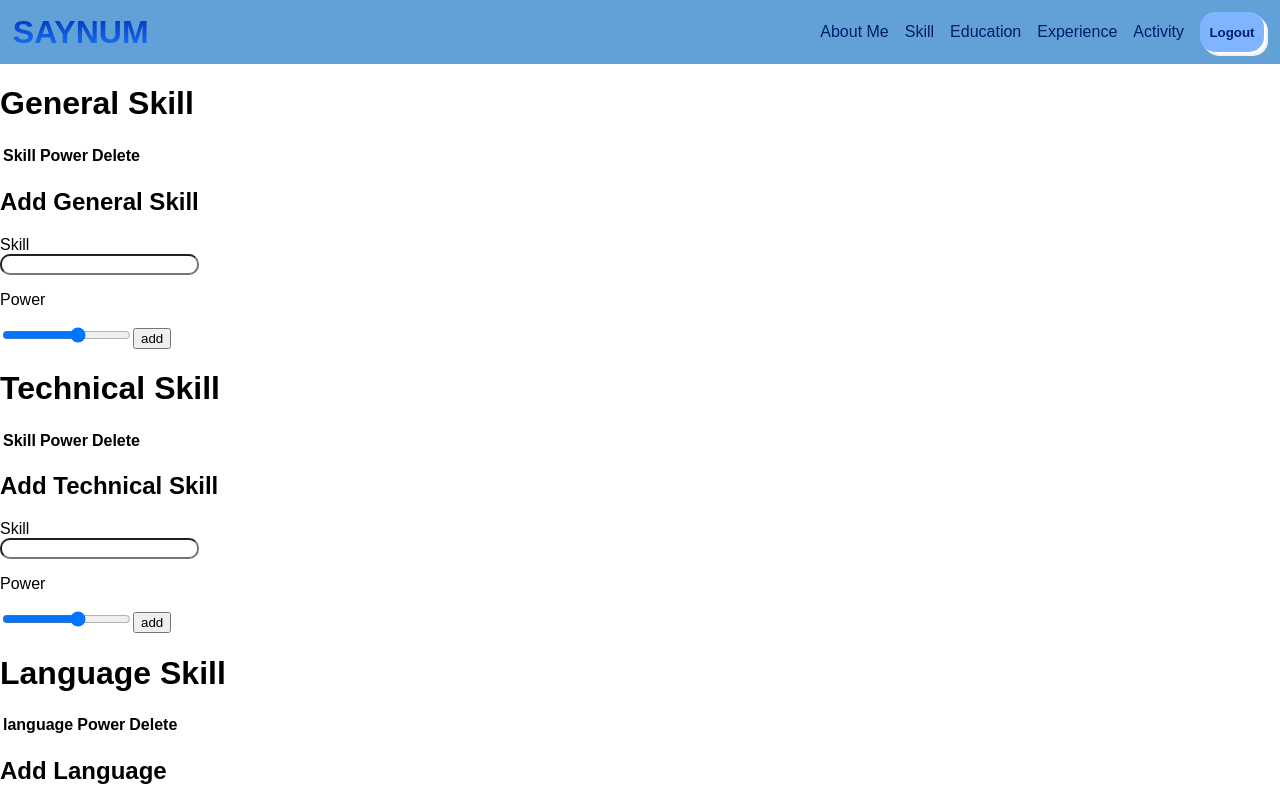
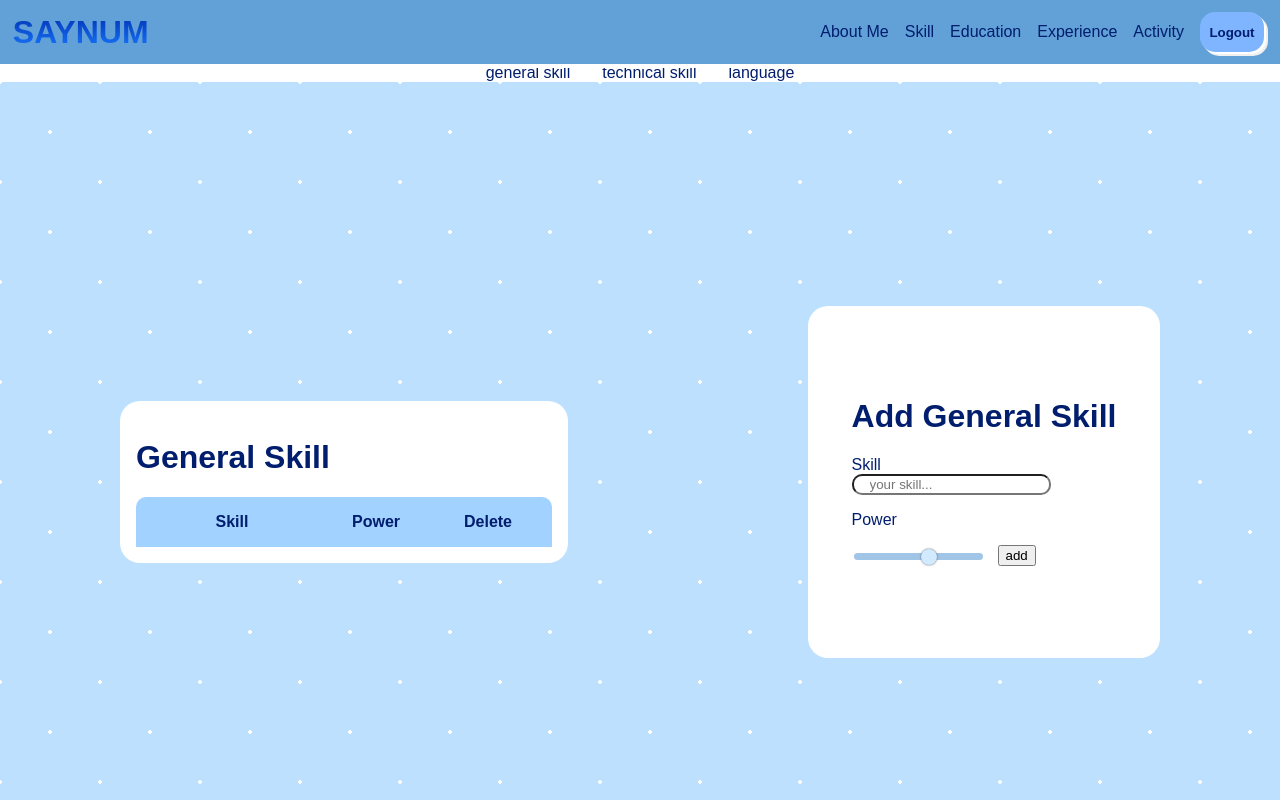
Before and after one commit to boomtnt2843/resume-maker-web, a React (Create React App) app in the folder frontend/: page /myaccount/skill in a window 1280 px wide. Shown: the top 800 px of the page. Built offline with nearby package versions, Linux system fonts and the light colour scheme; sample sign-in values are in the browser's storage; a web font is replaced by a local one.

Commit message:
skill ui

```diff
--- a/frontend/src/components/Skill.tsx
+++ b/frontend/src/components/Skill.tsx
@@ -340,12 +340,17 @@ function Skill() {
   },[myInfoId])
 
     return (
-      <div>
+      <div id="general">
         <InfoNavBar></InfoNavBar>
-        <div className="skill-container">
-          <div className="general-skill-container">
+        <div className="skill-menu" >
+          <a href="#general" className="skill-wrap">general skill</a>
+          <a href="#technical" className="skill-wrap">technical skill</a>
+          <a href="#language" className="skill-wrap">language</a>
+        </div>
+        <div className="skill-container" >
+          <div className="general-skill-container" >
+            <div className="general-box">
               <h1>General Skill</h1>
-            <div className="general-box">
               <table className="general-table">
                 <thead>
                   <tr>
@@ -366,13 +371,14 @@ function Skill() {
                 ))}
                 </tbody>
               </table>
+            </div>
             <div className="general-input" id='general-input'>
               <h1>IT'S MAXIMUM GENERAL SKILLS!</h1>
               <form className="general-form" id="general-form" onSubmit={submitFormGenearl}>
-                  <h2>Add General Skill</h2>
+                <h1>Add General Skill</h1>
                 <div className="box-input" id='general-name-input'>
                   <p>Skill</p>
-                    <input type="text" className="info-input" id="name" onChange={handleInputChangeGeneral} />
+                  <input type="text" className="info-input" id="name" onChange={handleInputChangeGeneral} placeholder="your skill..."/>
                   <small>something error</small>
                 </div>
                 <p>Power</p>
@@ -381,11 +387,10 @@ function Skill() {
               </form>
             </div>
           </div>
-          </div>
-          <div className="technical-skill-container">
+          <div className="technical-skill-container" id="technical">
+            <div className="technical-box">
               <h1>Technical Skill</h1>
-            <div className="technical-box">
-              <table className="tachnical-table">
+              <table className="technical-table">
                 <thead>
                   <tr>
                     <th>Skill</th>
@@ -405,13 +410,14 @@ function Skill() {
                 ))}
                 </tbody>
               </table>
+            </div>
             <div className="technical-input" id='technical-input'>
               <h1>IT'S MAXIMUM TECHNICAL SKILLS!</h1>
               <form className="technical-form" id="technical-form" onSubmit={submitFormTechnical}>
-                  <h2>Add Technical Skill</h2>
+                <h1>Add Technical Skill</h1>
                 <div className="box-input" id='technical-name-input'>
                   <p>Skill</p>
-                    <input type="text" className="info-input" id="name" onChange={handleInputChangeTechnical} />
+                  <input type="text" className="info-input" id="name" onChange={handleInputChangeTechnical} placeholder="your skill..."/>
                   <small>something error</small>
                 </div>
                 <p>Power</p>
@@ -420,10 +426,9 @@ function Skill() {
               </form>
             </div>
           </div>
-          </div>
-          <div className="language-container">
+          <div className="language-container" id="language">
+            <div className="language-box">
               <h1>Language Skill</h1>
-            <div className="language-box">
               <table className="language-table">
                 <thead>
                   <tr>
@@ -444,13 +449,14 @@ function Skill() {
                 ))}
                 </tbody>
               </table>
+            </div>
             <div className="language-input" id='language-input'>
               <h1>IT'S MAXIMUM LANGUAGES!</h1>
               <form className="language-form" id="language-form" onSubmit={submitFormLanguage}>
-                  <h2>Add Language</h2>
+                <h1>Add Language</h1>
                 <div className="box-input" id='language-name-input'>
                   <p>Language</p>
-                    <input type="text" className="info-input" id="name" onChange={handleInputChangeLanguage} />
+                  <input type="text" className="info-input" id="name" onChange={handleInputChangeLanguage} placeholder="language..."/>
                   <small>something error</small>
                 </div>
                 <p>Power</p>
@@ -461,7 +467,6 @@ function Skill() {
           </div>
         </div>
       </div>
-      </div>
     );
   }
 
--- a/frontend/src/css/navbar.css
+++ b/frontend/src/css/navbar.css
@@ -131,7 +131,7 @@
         opacity: 1;
         justify-content: center;
         transition: all 0.5s ease;
-        z-index: -1;
+        z-index: -99;
         height: 60vh;
         font-size: 1.6rem;
     }
--- a/frontend/src/css/skill.css
+++ b/frontend/src/css/skill.css
@@ -1,14 +1,59 @@
-.box-input > small{
-    display: none;
+/* warp menu */
+
+.skill-menu{
+    display: flex;
+    position: sticky;
+    top: 4rem;
+    width: 100%;
+    background-color: #FFFFFF;
+    justify-content: center;
 }
 
-.box-input.error > small{
-    display: block;
-    color: #ff3e3e;
+.skill-menu > a{
+    justify-content: center;
+    text-decoration: none;
+    padding-right: 1rem;
+    padding-left: 1rem;
+    color: #001D6E;
 }
 
-.box-input.error > input{
-    border: solid 4px #ff3e3e;
+.skill-menu > a:hover{
+    background-color: #61a1d7;
+}
+
+/* main content */
+
+.skill-container{
+    color: #001D6E;
+}
+
+.general-skill-container,.technical-skill-container,.language-container{
+    width: 100%;
+    height: 100vh;
+    display: flex;
+    justify-content:space-around;
+    align-items: center;
+    flex-wrap: wrap;
+    background-image: radial-gradient(#ffffff 2px, transparent 2px), radial-gradient(#ffffff 2px, transparent 2px);
+    background-size: 100px 100px;
+    background-position: 0 0, 50px 50px;
+}
+
+.general-skill-container>div,.technical-skill-container>div,.language-container>div{
+    padding: 1rem;
+}
+
+.general-skill-container{
+    background-color: #bde0fe;
+}
+
+.technical-skill-container{
+    background-color: #a1c5e7;
+    flex-direction: row-reverse;
+}
+
+.language-container{
+    background-color: #a8e1df;
 }
 
 .general-input > h1,.technical-input > h1,.language-input > h1{
@@ -26,3 +71,195 @@
 .general-input.max > form,.technical-input.max > form,.language-input.max > form{
     display: none;
 }
+
+.general-input,.technical-input,.language-input{
+    display: flex;
+    flex-direction: column;
+    background-color: #FFFFFF;
+    border-radius: 20px;
+    align-items: center;
+    justify-content: center;
+    width: 20rem;
+    height: 20rem;
+}
+
+.general-input h1,.technical-input h1,.language-input h1{
+    margin-top: 0;
+}
+
+.general-box,.technical-box,.language-box{
+    background-color: #FFFFFF;
+    border-radius: 20px;
+}
+
+.general-table{
+    background-color: #d1eaff;
+    padding: 1rem;
+    border-radius: 20px;
+    border-collapse: collapse;
+}
+
+.technical-table{
+    background-color: #a1c5e7;
+    padding: 1rem;
+    border-radius: 20px;
+    border-collapse: collapse;
+}
+
+.language-table{
+    background-color: #a8e1df;
+    padding: 1rem;
+    border-radius: 20px;
+    border-collapse: collapse;
+}
+
+.general-table th{
+    background-color:#a2d2ff;
+    padding: 1rem;
+}
+
+.technical-table th{
+    background-color:#61a1d7;
+    padding: 1rem;
+}
+
+.language-table th{
+    background-color:#88c7db;
+    padding: 1rem;
+}
+
+.general-table td,.technical-table td,.language-table td{
+    padding: 0.5rem;
+}
+
+.general-table th:nth-child(1),.technical-table th:nth-child(1),.language-table th:nth-child(1){
+    width: 10rem;
+    border-radius: 10px 0 0 0;
+    max-width: 16rem;
+}
+
+.general-table th:nth-child(2),.technical-table th:nth-child(2),.language-table th:nth-child(2){
+    width: 4rem;
+}
+
+.general-table th:nth-child(3),.technical-table th:nth-child(3),.language-table th:nth-child(3){
+    width: 6rem;
+    border-radius: 0 10px 0 0 ;
+}
+
+.general-table td:nth-child(1),.technical-table td:nth-child(1),.language-table td:nth-child(1){
+    padding-left: 1rem;
+    width: 10rem;
+    max-width: 16rem;
+}
+
+.general-table td:nth-child(2),.technical-table td:nth-child(2),.language-table td:nth-child(2){
+    text-align: center;
+    width: 4rem;
+}
+
+.general-table td:nth-child(3),.technical-table td:nth-child(3),.language-table td:nth-child(3){
+    text-align: center;
+    width: 4rem;
+}
+
+.general-table td:nth-child(3)>button{
+    border: none;
+    border-radius: 5px;
+    background-color: #a2d2ff;
+    cursor: pointer;
+    width: 2rem;
+    height: 2rem;
+    transition: all 0.5s ease;
+}
+
+.technical-table td:nth-child(3)>button{
+    border: none;
+    border-radius: 5px;
+    background-color: #61a1d7;
+    cursor: pointer;
+    width: 2rem;
+    height: 2rem;
+    transition: all 0.5s ease;
+}
+
+.language-table td:nth-child(3)>button{
+    border: none;
+    border-radius: 5px;
+    background-color: #88c7db;
+    cursor: pointer;
+    width: 2rem;
+    height: 2rem;
+    transition: all 0.5s ease;
+}
+
+.general-table td:nth-child(3)>button:hover,.technical-table td:nth-child(3)>button:hover,.language-table td:nth-child(3)>button:hover{
+    background-color:#ffc8dd;
+}
+
+@media screen and (max-width: 816px){
+    .skill-container>div{
+        height: 100%;
+    }
+
+    .skill-container>div>div{
+        margin-top: 4rem;
+        margin-bottom: 1rem;
+    }
+}
+
+@media screen and (max-width: 465px){
+    .general-box,.technical-box,.language-box{
+        border-radius: 0;
+    }
+}
+
+@media screen and (max-width: 370px){
+    .general-input,.technical-input,.language-input{
+        border-radius: 0;
+    }
+}
+
+/* error box */
+
+.box-input > small{
+    display: none;
+}
+
+.box-input.error > small{
+    display: block;
+    color: #ff3e3e;
+}
+
+.box-input.error > input{
+    border: solid 4px #ff3e3e;
+}
+
+/* input range style*/
+
+input[type="range"] {
+    -webkit-appearance: none;
+    margin-right: 15px;
+    height: 7px;
+    background: rgba(255, 255, 255, 0.6);
+    border-radius: 5px;
+    background-color: #a1c5e7;
+  }
+
+input[type="range"]::-webkit-slider-thumb {
+    -webkit-appearance: none;
+    height: 16px;
+    width: 16px;
+    border-radius: 50%;
+    background: #d1eaff;
+    cursor: ew-resize;
+    box-shadow: 0 0 2px 0 #555;
+    transition: background .3s ease-in-out;
+  }
+
+  input[type=range]::-webkit-slider-runnable-track  {
+    -webkit-appearance: none;
+    box-shadow: none;
+    border: none;
+    background: transparent;
+  }
--- a/frontend/src/models/ISkill.ts
+++ b/frontend/src/models/ISkill.ts
@@ -1,6 +1,6 @@
 export interface skillInterface {
     _id: string,
     name: string,
-    power: Number,
+    power: number,
     ofInformation: string
 }
```
Lines whose indentation alone changed are shown as unchanged.
